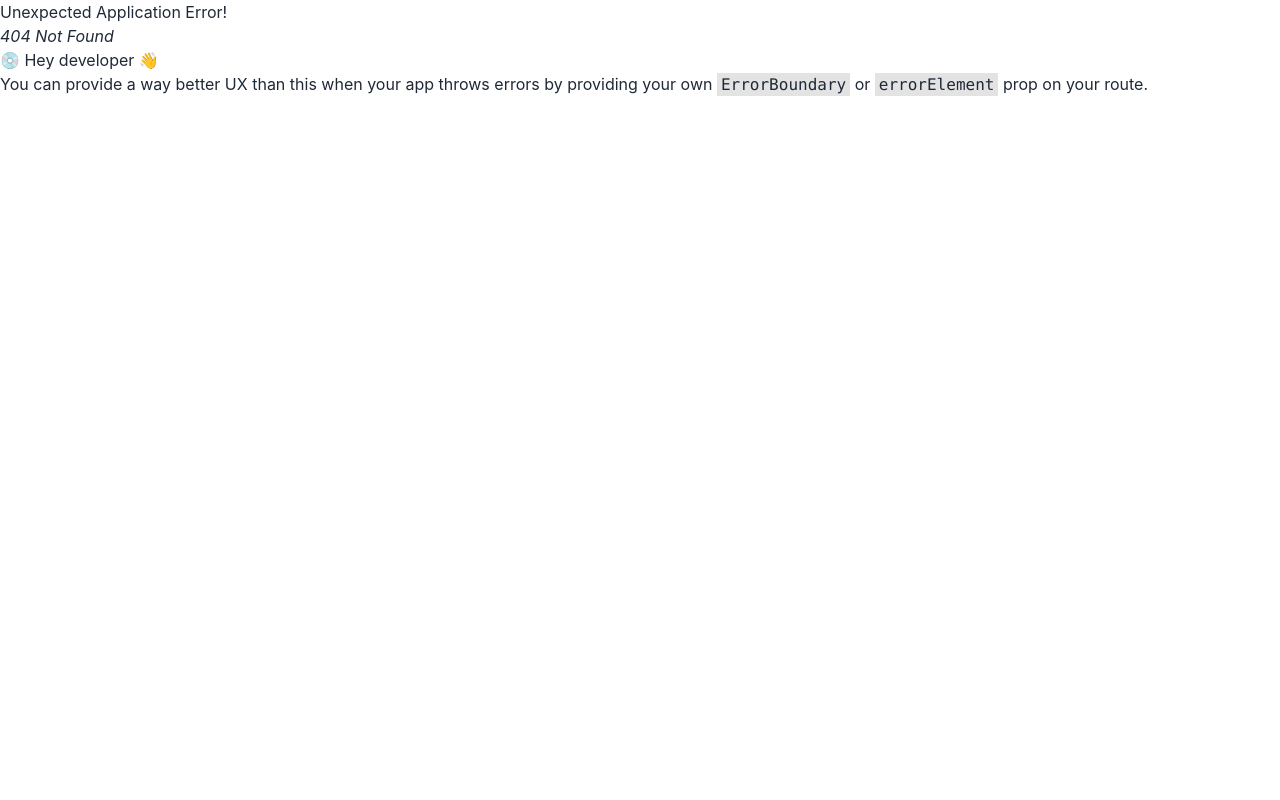
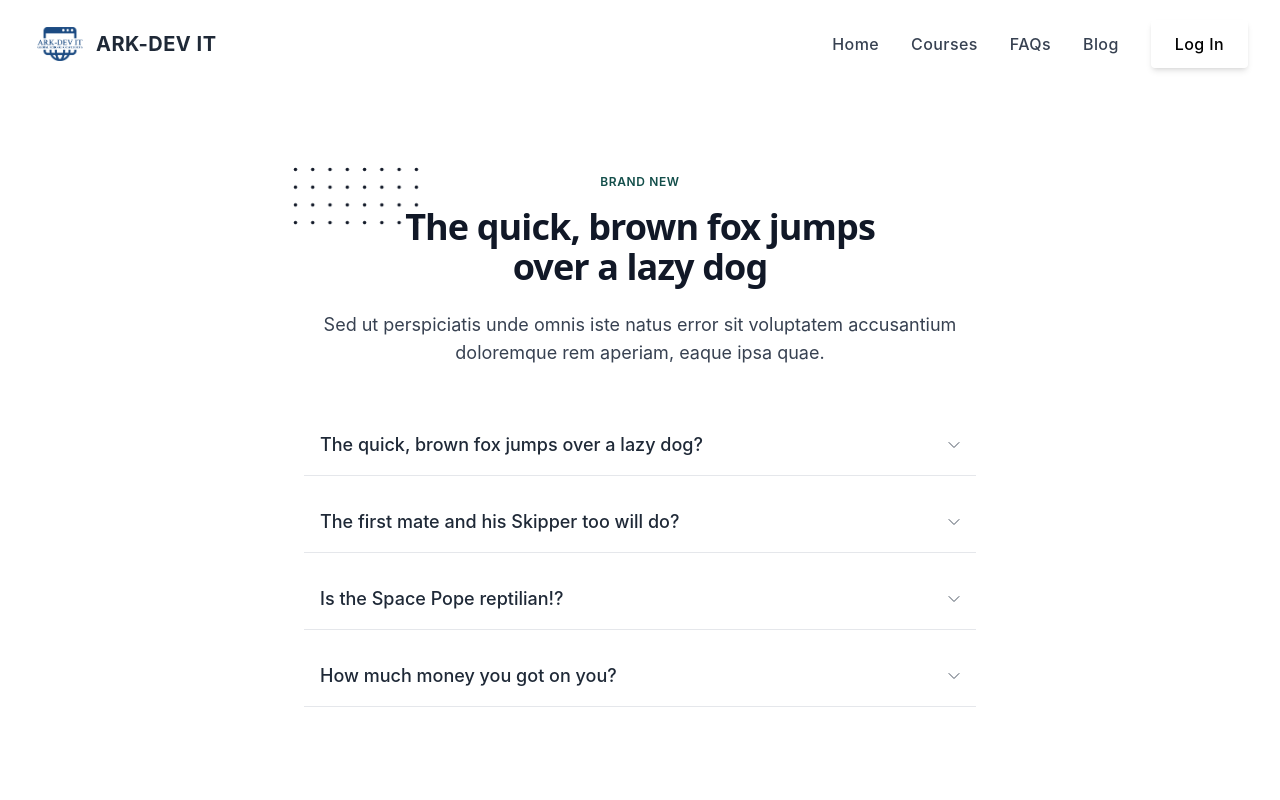
Before and after one commit to abdurrahman720/arkDev-IT_Client, a React (Create React App) app: page /blog in a window 1280 px wide. Before the commit this address had no page. Shown: the top 800 px of the page. Built offline with nearby package versions, Linux system fonts and the light colour scheme.

Commit message:
faq and blog page

```diff
--- a/src/Pages/Blog.jsx
+++ b/src/Pages/Blog.jsx
@@ -1,11 +1,108 @@
-import React from 'react';
 
-const Blog = () => {
+
+import { useState } from "react";
+
+const Item = ({ title, children }) => {
+    const [isOpen, setIsOpen] = useState(false);
+
     return (
-        <div>
-            This is Blog
+      <div className="border-b">
+        <button
+          type="button"
+          aria-label="Open item"
+          title="Open item"
+          className="flex items-center justify-between w-full p-4 focus:outline-none"
+          onClick={() => setIsOpen(!isOpen)}
+        >
+          <p className="text-lg font-medium">{title}</p>
+          <svg
+            viewBox="0 0 24 24"
+            className={`w-3 text-gray-600 transform transition-transform duration-200 ${
+              isOpen ? 'rotate-180' : ''
+            }`}
+          >
+            <polyline
+              fill="none"
+              stroke="currentColor"
+              strokeWidth="2"
+              strokeLinecap="round"
+              strokeMiterlimit="10"
+              points="2,7 12,17 22,7"
+              strokeLinejoin="round"
+            />
+          </svg>
+        </button>
+        {isOpen && (
+          <div className="p-4 pt-0">
+            <p className="text-gray-700">{children}</p>
+          </div>
+        )}
+      </div>
+    );
+  };
+
+  export const Blog = () => {
+    return (
+      <div class="px-4 py-16 mx-auto sm:max-w-xl md:max-w-full lg:max-w-screen-xl md:px-24 lg:px-8 lg:py-20 ">
+        <div class="max-w-xl sm:mx-auto lg:max-w-2xl">
+          <div class="max-w-xl mb-10 md:mx-auto sm:text-center lg:max-w-2xl md:mb-12">
+            <div>
+              <p class="inline-block px-3 py-px mb-4 text-xs font-semibold tracking-wider text-teal-900 uppercase rounded-full bg-teal-accent-400">
+                Brand new
+              </p>
+            </div>
+            <h2 class="max-w-lg mb-6 font-sans text-3xl font-bold leading-none tracking-tight text-gray-900 sm:text-4xl md:mx-auto">
+              <span class="relative inline-block">
+                <svg
+                  viewBox="0 0 52 24"
+                  fill="currentColor"
+                  class="absolute top-0 left-0 z-0 hidden w-32 -mt-8 -ml-20 text-blue-gray-100 lg:w-32 lg:-ml-28 lg:-mt-10 sm:block"
+                >
+                  <defs>
+                    <pattern
+                      id="232db96b-4aa2-422f-9086-5a77996d1df1"
+                      x="0"
+                      y="0"
+                      width=".135"
+                      height=".30"
+                    >
+                      <circle cx="1" cy="1" r=".7" />
+                    </pattern>
+                  </defs>
+                  <rect
+                    fill="url(#232db96b-4aa2-422f-9086-5a77996d1df1)"
+                    width="52"
+                    height="24"
+                  />
+                </svg>
+                <span class="relative">The</span>
+              </span>{' '}
+              quick, brown fox jumps over a lazy dog
+            </h2>
+            <p class="text-base text-gray-700 md:text-lg ">
+              Sed ut perspiciatis unde omnis iste natus error sit voluptatem
+              accusantium doloremque rem aperiam, eaque ipsa quae.
+            </p>
+          </div>
+          <div class="space-y-4">
+            <Item title="The quick, brown fox jumps over a lazy dog?">
+              Sed ut perspiciatis unde omnis iste natus error sit voluptatem
+              accusantium doloremque rem aperiam, eaque ipsa quae.
+            </Item>
+            <Item title="The first mate and his Skipper too will do?">
+              Sed ut perspiciatis unde omnis iste natus error sit voluptatem
+              accusantium doloremque rem aperiam, eaque ipsa quae.
+            </Item>
+            <Item title="Is the Space Pope reptilian!?">
+              Sed ut perspiciatis unde omnis iste natus error sit voluptatem
+              accusantium doloremque rem aperiam, eaque ipsa quae.
+            </Item>
+            <Item title="How much money you got on you?">
+              Sed ut perspiciatis unde omnis iste natus error sit voluptatem
+              accusantium doloremque rem aperiam, eaque ipsa quae.
+            </Item>
+          </div>
         </div>
+      </div>
     );
-};
-
-export default Blog;
+  };
--- /dev/null
+++ b/src/Pages/FAQs.jsx
@@ -0,0 +1,40 @@
+import React from 'react';
+
+const Faq = () => {
+    return (
+        <section className="bg-gray-800 text-gray-100">
+	<div className="container flex flex-col items-center p-4 mx-auto md:p-8">
+		<h1 className="text-3xl font-bold leading-none text-center sm:text-4xl">Help Center</h1>
+		<div className="relative mt-6 mb-12">
+			<span className="absolute inset-y-0 flex items-center pl-2 mx-auto">
+				<button type="submit" title="Search" className="p-1 focus:outline-none focus:ring">
+					<svg fill="currentColor" viewBox="0 0 512 512" className="w-4 h-4 text-gray-100">
+						<path d="M479.6,399.716l-81.084-81.084-62.368-25.767A175.014,175.014,0,0,0,368,192c0-97.047-78.953-176-176-176S16,94.953,16,192,94.953,368,192,368a175.034,175.034,0,0,0,101.619-32.377l25.7,62.2L400.4,478.911a56,56,0,1,0,79.2-79.195ZM48,192c0-79.4,64.6-144,144-144s144,64.6,144,144S271.4,336,192,336,48,271.4,48,192ZM456.971,456.284a24.028,24.028,0,0,1-33.942,0l-76.572-76.572-23.894-57.835L380.4,345.771l76.573,76.572A24.028,24.028,0,0,1,456.971,456.284Z"></path>
+					</svg>
+				</button>
+			</span>
+			<input type="search" name="Search" placeholder="Search..." className="w-full py-3 pl-12 text-sm rounded-full sm:w-96 focus:outline-none bg-gray-800 text-gray-100 focus:bg-gray-900" />
+		</div>
+		<div className="flex flex-col w-full divide-y sm:flex-row sm:divide-y-0 sm:divide-x sm:px-8 lg:px-12 xl:px-32 divide-gray-700">
+			<div className="flex flex-col w-full divide-y divide-gray-700">
+				<a rel="noopener noreferrer" href="#" className="flex items-center justify-center p-4 sm:py-8 lg:py-12">Billing</a>
+				<a rel="noopener noreferrer" href="#" className="flex items-center justify-center p-4 sm:py-8 lg:py-12">Support</a>
+				<a rel="noopener noreferrer" href="#" className="flex items-center justify-center p-4 sm:py-8 lg:py-12">Account</a>
+			</div>
+			<div className="flex flex-col w-full divide-y divide-gray-700">
+				<a rel="noopener noreferrer" href="#" className="flex items-center justify-center p-4 sm:py-8 lg:py-12">Features</a>
+				<a rel="noopener noreferrer" href="#" className="flex items-center justify-center p-4 sm:py-8 lg:py-12">Contact us</a>
+				<a rel="noopener noreferrer" href="#" className="flex items-center justify-center p-4 sm:py-8 lg:py-12">My orders</a>
+			</div>
+			<div className="hidden w-full divide-y sm:flex-col sm:flex divide-gray-700">
+				<a rel="noopener noreferrer" href="#" className="flex items-center justify-center p-4 sm:py-8 lg:py-12">Enterprise</a>
+				<a rel="noopener noreferrer" href="#" className="flex items-center justify-center p-4 sm:py-8 lg:py-12">Privacy</a>
+				<a rel="noopener noreferrer" href="#" className="flex items-center justify-center p-4 sm:py-8 lg:py-12">Developers</a>
+			</div>
+		</div>
+	</div>
+</section>
+    );
+};
+
+export default Faq;
```
Also changed, not shown: src/Routes.js (+12 -0 lines).
